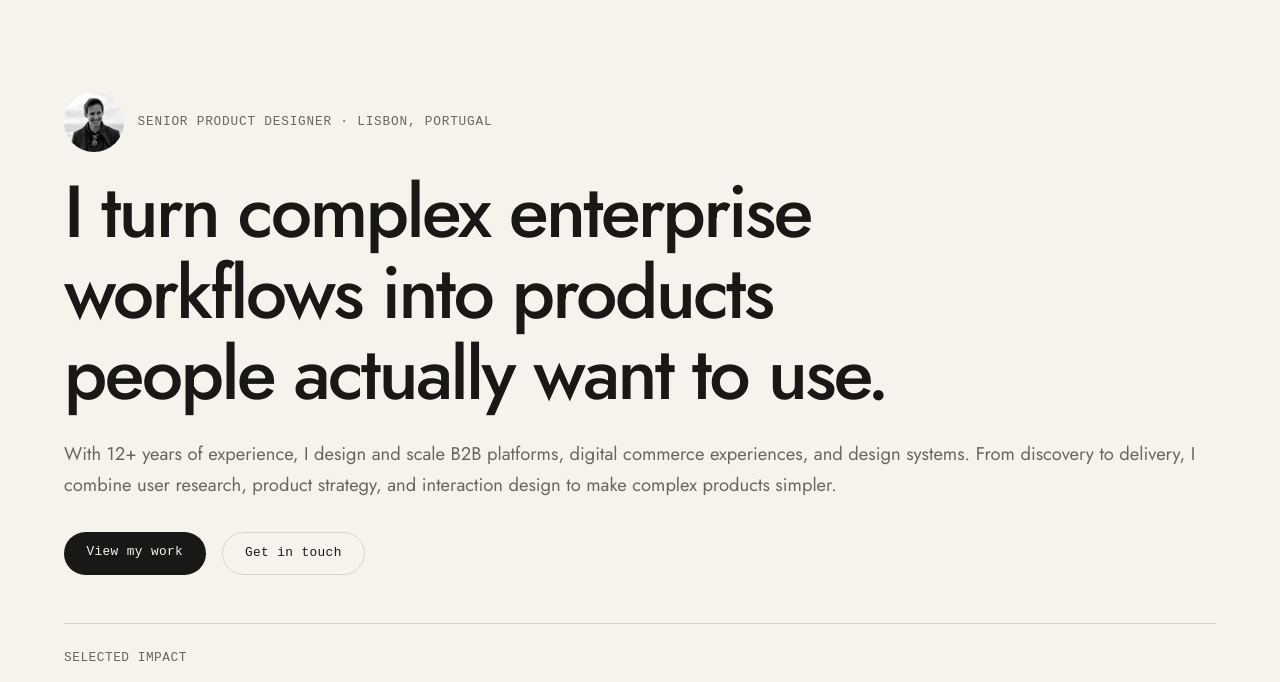
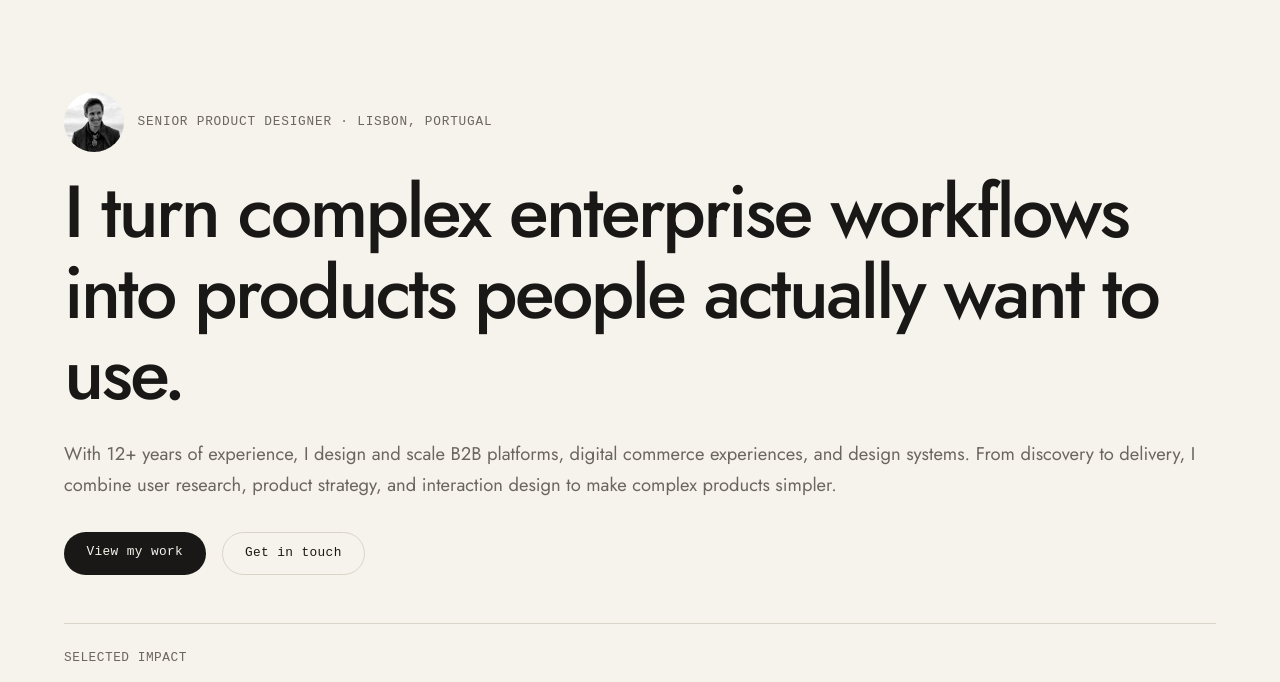
Before and after one commit to robertoev92-a11y/portfolio, a plain HTML site: page index.html in a window 1280 px wide. Shown: the part 67-749 px from the top of the page. Drawn offline with Linux system fonts and the light colour scheme; a web font is replaced by a local one.

Commit message:
Fix hero h1 max-width override to 100%
Co-Authored-By: Claude Sonnet 4.6 <noreply@anthropic.com>

```diff
--- a/assets/css/styles.css
+++ b/assets/css/styles.css
@@ -417,7 +417,7 @@ h1 { letter-spacing: -0.035em; }
 h2, h3 { letter-spacing: -0.02em; }
 
 /* ---------- Hero, image-led ---------- */
-.hero h1 { max-width: 18ch; }
+.hero h1 { max-width: 100%; }
 .hero .rotating { position: relative; white-space: nowrap; }
 /* A subtle marker under the rotating word */
 .hero .rotating::after {
```
